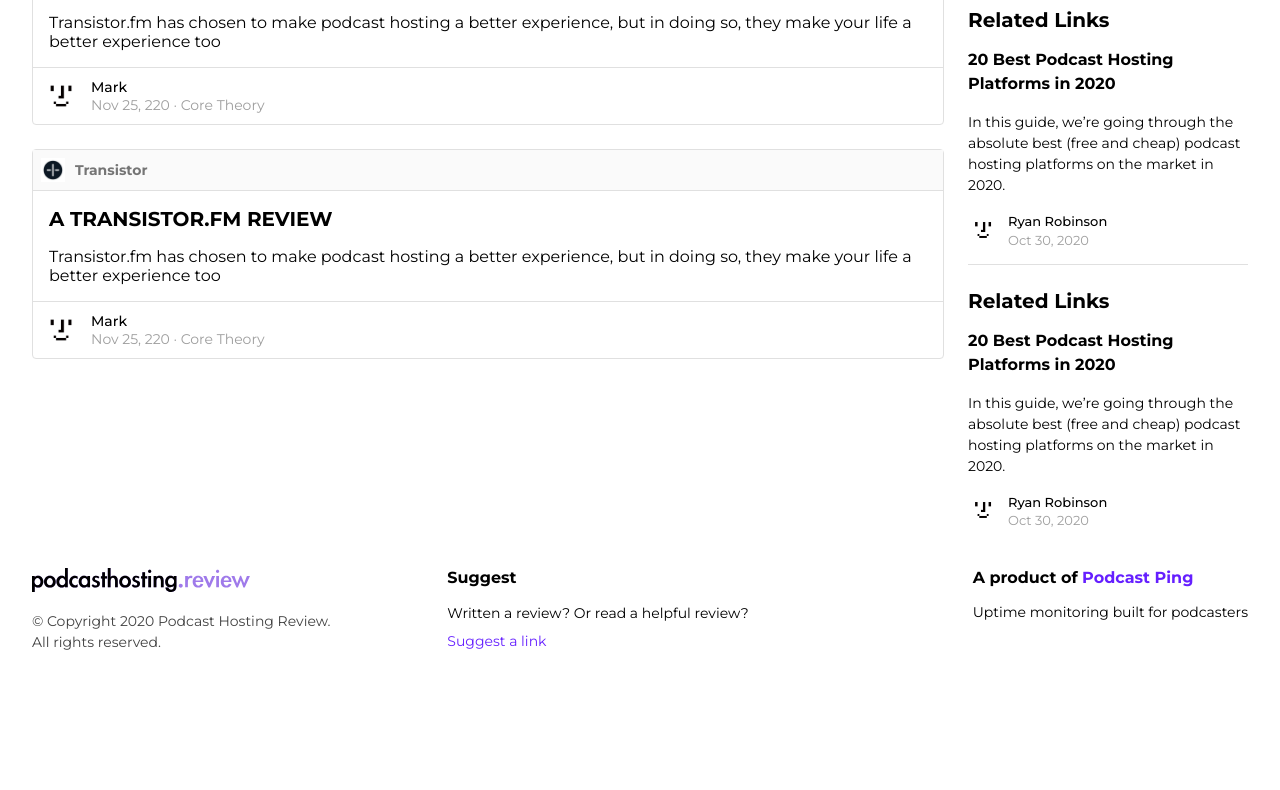
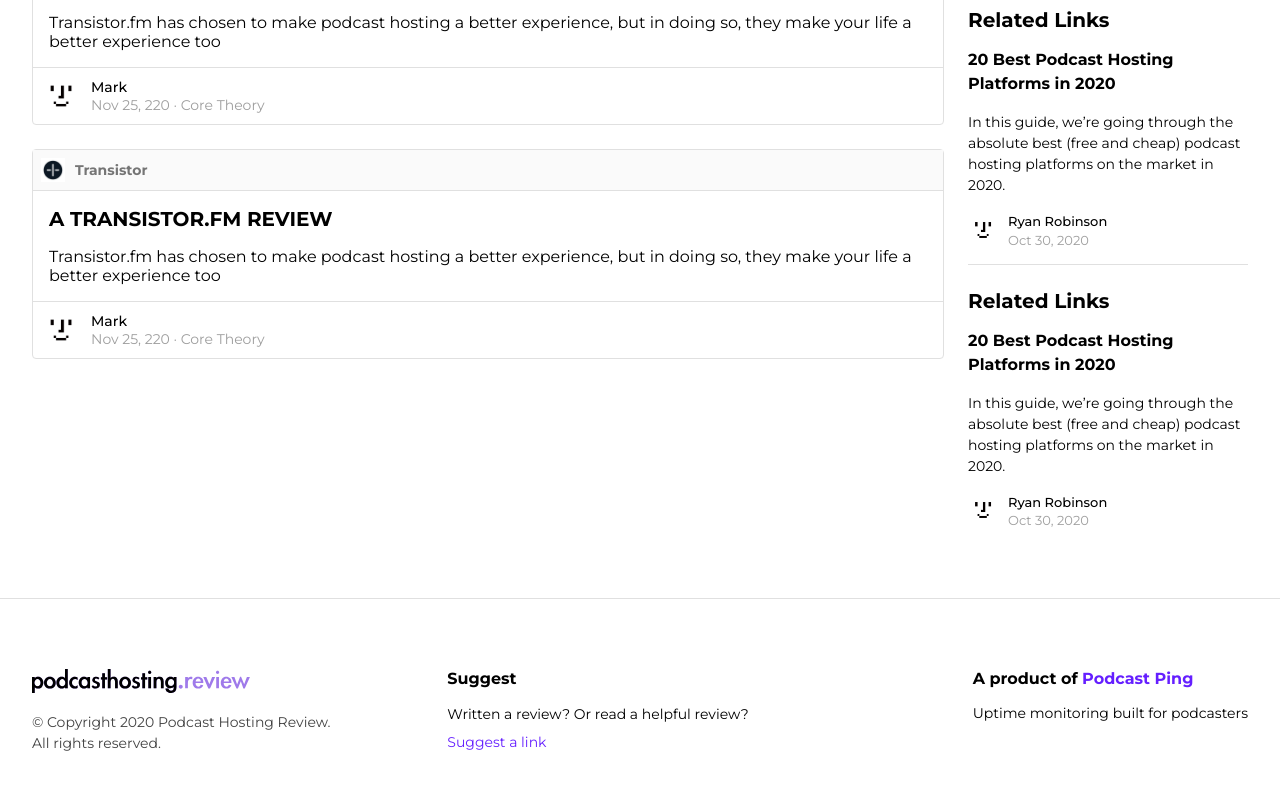
Before and after one commit to leottx/30-sites-em-30-dias, a plain HTML site: page leottx/podcast-hosting-review/index.html in a window 1280 px wide. Shown: the part 1282-2072 px from the top of the page. Before the commit the page ends 1955 px from the top, so only its background shows below. Drawn offline with Linux system fonts and the light colour scheme.

Commit message:
Update footer paddings

```diff
--- a/leottx/podcast-hosting-review/style.css
+++ b/leottx/podcast-hosting-review/style.css
@@ -175,6 +175,7 @@ header .box,
 
 main.center {
   display: flex;
+  margin-bottom: 5rem;
 }
 
 main .content {
@@ -319,6 +320,11 @@ aside .footer .author span {
   font-size: 1.3rem;
 }
 
+footer {
+  border-top: 1px solid #e0e0e0;
+  padding: 5rem 0 4rem 0;
+}
+
 footer .center {
   display: grid;
   grid-template-columns: repeat(3, 1fr);
```
